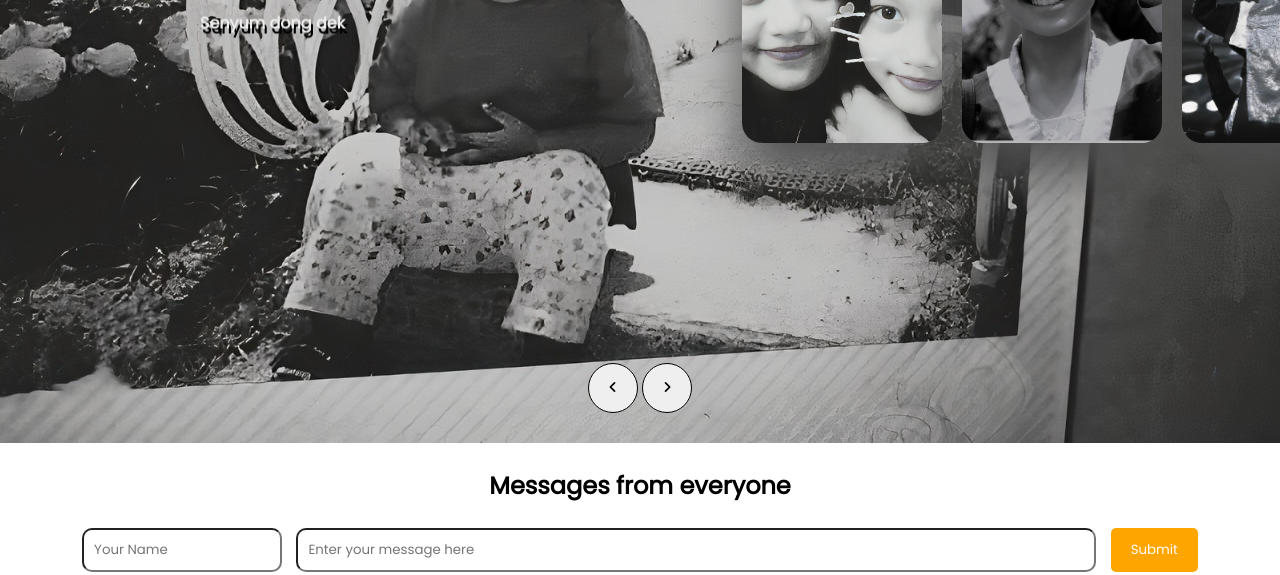
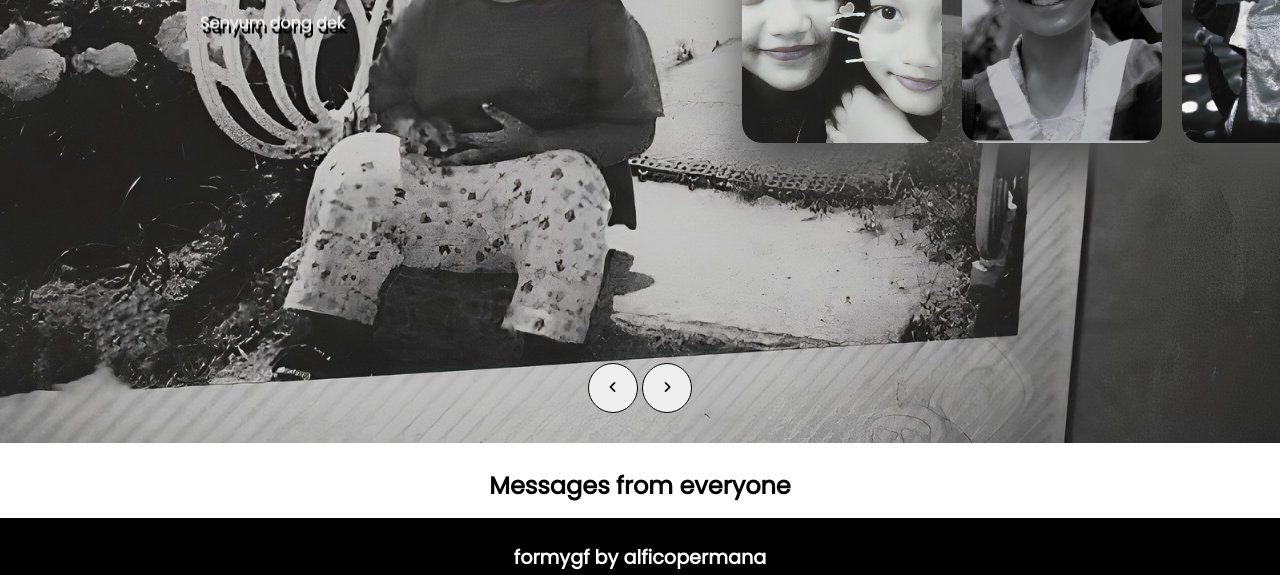
Before and after one commit to Alficopermana/sunflower, a plain HTML site: page main.html in a window 1280 px wide. Shown: the part 2307-2882 px from the top of the page. Drawn offline with nearby package versions, Linux system fonts and the light colour scheme; a script that the page names is missing.

Commit message:
Update main.html

```diff
--- a/main.html
+++ b/main.html
@@ -113,12 +113,6 @@
 <!-- COMMENT SECTION -->     <!-- COMMENT SECTION -->     <!-- COMMENT SECTION -->
     <div class="comment-sect" id="MESSAGE">
       <h2>Messages from everyone</h2>
-      <div id="commentsList"></div>
-      <form id="commentForm">
-        <input type="text" id="nameInput" placeholder="Your Name">
-        <input type="text" id="commentInput" placeholder="Enter your message here">
-        <button type="submit">Submit</button>
-      </form>
     </div>
 <div id="disqus_thread"></div>
 <script>
```
